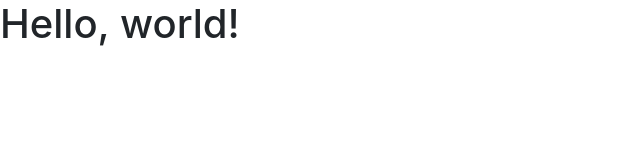
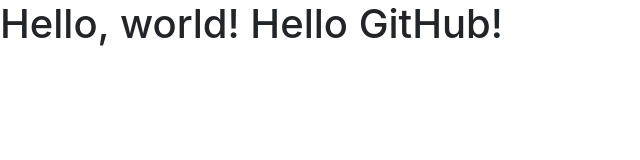
Before and after one commit to AbdullahCanKilic/clone_repo, a plain HTML site: page index.html in a window 1280 px wide. Shown: the whole page, without its empty margins (0-640 px from the left). Drawn offline with nearby package versions, Linux system fonts and the light colour scheme.

Commit message:
index.html başlık düzünlendi

```diff
--- a/index.html
+++ b/index.html
@@ -11,7 +11,7 @@
     <title>Hello, world!</title>
   </head>
   <body>
-    <h1>Hello, world!</h1>
+    <h1>Hello, world! Hello GitHub!</h1>
 
     <!-- Optional JavaScript -->
     <!-- jQuery first, then Popper.js, then Bootstrap JS -->
```
